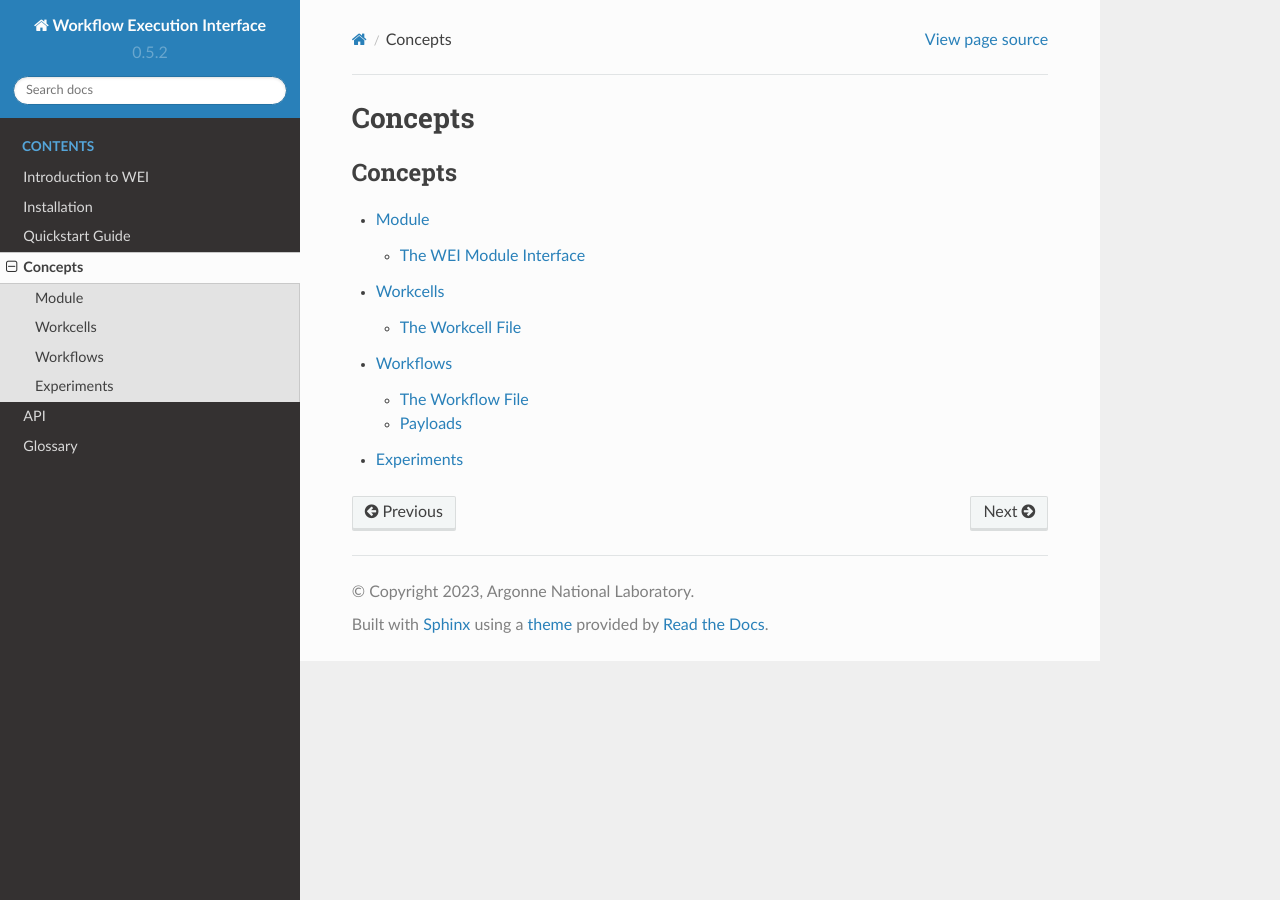
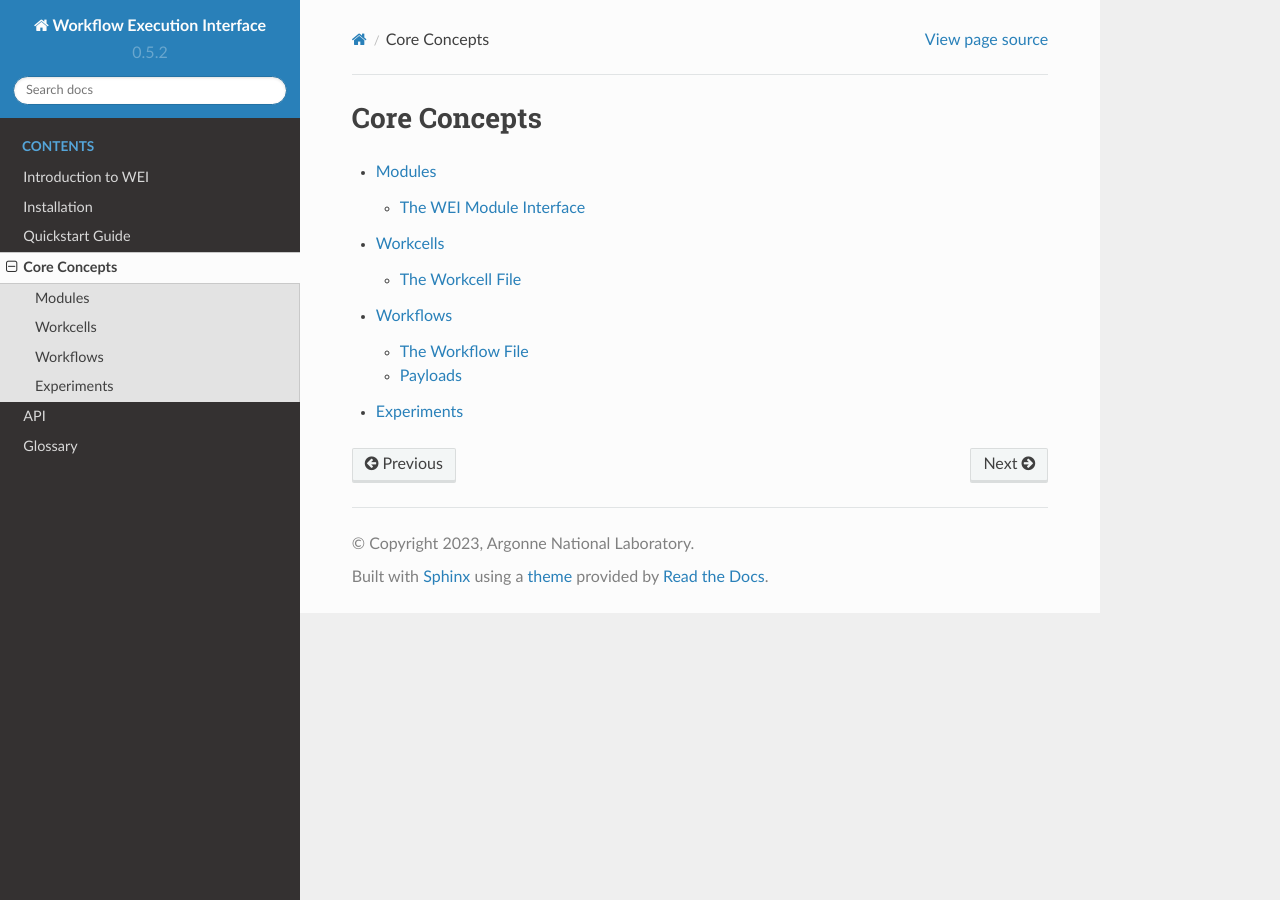
Before and after one commit to AD-SDL/wei, a Sphinx documentation site: the page built from docs/source/pages/concepts/index.rst, in a window 1280 px wide. Built offline with Sphinx 7.4.7 and the Read the Docs theme 2.0.0, drawn with Linux system fonts in a browser that asks for light colours; the version number is read from the project's files by our own code.

Commit message:
Formatting tweaks

```diff
--- a/docs/source/pages/concepts/index.rst
+++ b/docs/source/pages/concepts/index.rst
@@ -1,9 +1,8 @@
-Concepts
-========
+Core Concepts
+=============
 
 .. toctree::
     :maxdepth: 2
-    :caption: Concepts
 
     module
     workcell
--- a/docs/source/pages/concepts/module.rst
+++ b/docs/source/pages/concepts/module.rst
@@ -1,6 +1,6 @@
-=======
-Module
-=======
+========
+Modules
+========
 
 A WEI Module is a combination of software and (typically) a physical hardware device, which is capable of performing actions as part of a Workflow.
 
```
